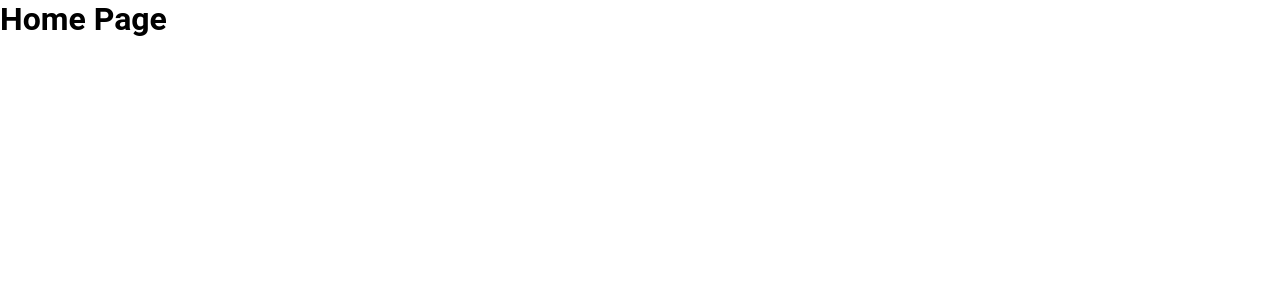
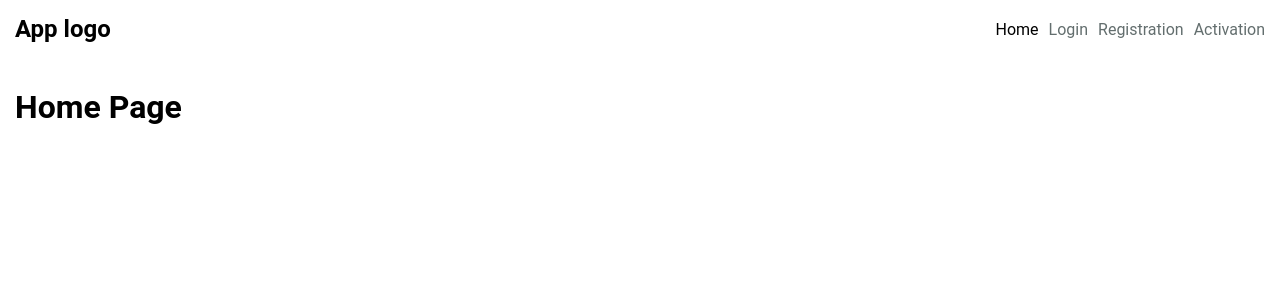
Before and after one commit to Alexey-Tverdohleb/mern-app, a React (Vite) app in the folder client/: page / in a window 1280 px wide. Shown: the top 300 px of the page. Built offline with nearby package versions, Linux system fonts and the light colour scheme.

Commit message:
add header navigation

```diff
--- a/client/package.json
+++ b/client/package.json
@@ -19,7 +19,8 @@
     "prop-types": "^15.8.1",
     "react": "^18.2.0",
     "react-dom": "^18.2.0",
-    "react-router-dom": "^6.14.2"
+    "react-router-dom": "^6.14.2",
+    "styled-components": "^6.0.4"
   },
   "devDependencies": {
     "@types/react": "^18.2.14",
--- /dev/null
+++ b/client/src/components/Container/index.jsx
@@ -0,0 +1,15 @@
+import PropTypes from 'prop-types';
+
+import { StyledContainer } from './style.js';
+
+const Container = ({ children }) => <StyledContainer>{children}</StyledContainer>;
+
+Container.propTypes = {
+  children: PropTypes.oneOfType([PropTypes.arrayOf(PropTypes.node), PropTypes.node]),
+};
+
+Container.defaultProps = {
+  children: null,
+};
+
+export default Container;
--- /dev/null
+++ b/client/src/components/Container/style.js
@@ -0,0 +1,7 @@
+import styled from 'styled-components';
+
+export const StyledContainer = styled.div`
+  max-width: 1400px;
+  margin: 0 auto;
+  padding: 15px;
+`;
--- /dev/null
+++ b/client/src/components/Header/index.jsx
@@ -0,0 +1,22 @@
+import Container from '../Container/index.jsx';
+import { NavHeader, NavRow, NavLinkItem } from './style.js';
+
+const Header = () => {
+  return (
+    <NavHeader>
+      <Container>
+        <NavRow>
+          <h2>App logo</h2>
+          <nav>
+            <NavLinkItem to="/">Home</NavLinkItem>
+            <NavLinkItem to="login">Login</NavLinkItem>
+            <NavLinkItem to="registration">Registration</NavLinkItem>
+            <NavLinkItem to="activation">Activation</NavLinkItem>
+          </nav>
+        </NavRow>
+      </Container>
+    </NavHeader>
+  );
+};
+
+export default Header;
--- /dev/null
+++ b/client/src/components/Header/style.js
@@ -0,0 +1,22 @@
+import styled from 'styled-components';
+import { NavLink } from 'react-router-dom';
+
+export const NavHeader = styled.header`
+  margin-bottom: 15px;
+`;
+
+export const NavRow = styled.div`
+  display: flex;
+  justify-content: space-between;
+  align-items: center;
+`;
+
+export const NavLinkItem = styled(NavLink)`
+  margin-left: 10px;
+  color: #636e6e;
+  position: relative;
+
+  &.active {
+    color: #000;
+  }
+`;
--- a/client/src/routing/Layout.jsx
+++ b/client/src/routing/Layout.jsx
@@ -1,9 +1,17 @@
 import { Outlet } from 'react-router-dom';
 
+import Header from '../components/Header';
+import Container from '../components/Container';
+
 const Layout = () => (
-  <main>
-    <Outlet />
-  </main>
+  <>
+    <Header />
+    <main>
+      <Container>
+        <Outlet />
+      </Container>
+    </main>
+  </>
 );
 
 export default Layout;
```
Also changed, not shown: 1 other file (tests, documents, lock files or other folders).
